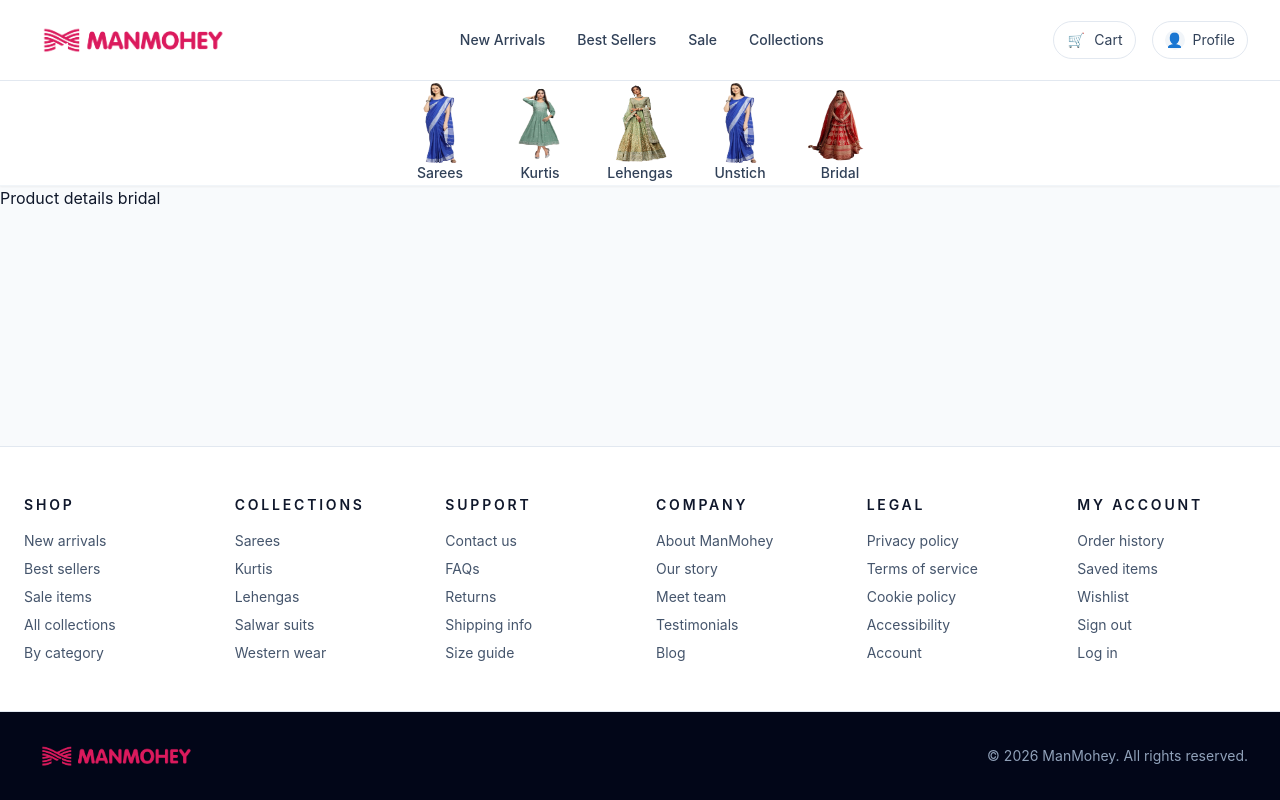
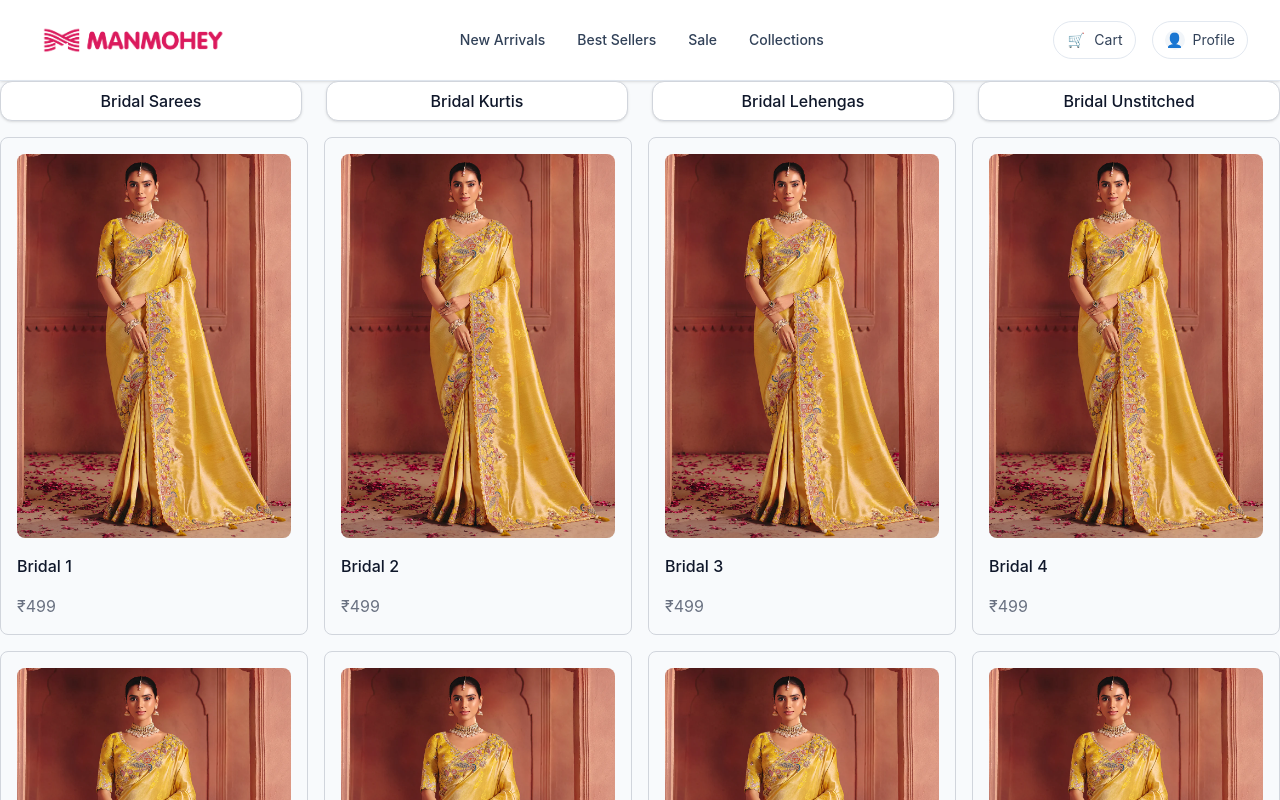
Before and after one commit to Satyam-Mittal2527/ManMohey, a Next.js app: page /collections/bridal in a window 1280 px wide. Shown: the top 800 px of the page. Built offline with nearby package versions, Linux system fonts and the light colour scheme.

Commit message:
Collections Added

```diff
--- /dev/null
+++ b/app/(webstie)/collections/[collectionsName]/Collection_header.tsx
@@ -0,0 +1,42 @@
+interface Header {
+    name: string;
+}
+
+interface CollectionHeaderProps {
+    HeaderList: Header[];
+}
+
+export default function CollectionHeader({
+    HeaderList,
+}: CollectionHeaderProps) {
+    return (
+
+        <button className="flex flex-row gap-6 h-10 w-full items-center text-body-2 ">
+            {HeaderList.map((header) => (
+                <div
+                    key={header.name}
+                    className="
+                            flex-1
+                            h-10
+                            rounded-xl
+                            border border-gray-300
+                            bg-white
+                            flex items-center justify-center
+                            cursor-pointer
+                            font-medium
+                            shadow-sm
+                            transition-all duration-300
+                            hover:-translate-y-1
+                            hover:shadow-lg
+                            hover:border-gray-600
+                            hover:bg-black
+                            hover:text-white
+                        "
+                    >
+                    {header.name}
+                </div>
+            ))}
+        </button>
+
+    );
+}
--- /dev/null
+++ b/app/(webstie)/collections/[collectionsName]/Product_grid.tsx
@@ -0,0 +1,25 @@
+interface Products {
+    name: string;
+    image: string;
+    price: string;
+}
+
+interface CollectionProductsrProps {
+    ProductsList: Products[]; // Replace 'any[]' with the actual type if available
+}
+
+export default function CollectionProducts({
+    ProductsList,
+}: CollectionProductsrProps) {
+    return (
+        <div className="grid grid-cols-1 md:grid-cols-2 lg:grid-cols-3 xl:grid-cols-4 gap-4">
+            {ProductsList.map((product) => (
+                <div key={product.name} className="flex flex-col gap-4 border border-gray-300 rounded-lg p-4">
+                    <img src={product.image} alt={product.name} className="w-full h-auto rounded-lg" />
+                    <div className="text-body-2 font-medium">{product.name}</div>
+                    <div className="text-body-3 text-gray-500">{product.price}</div>
+                </div>
+            ))}
+        </div>
+    );
+}
--- /dev/null
+++ b/app/(webstie)/collections/[collectionsName]/layout.tsx
@@ -0,0 +1,12 @@
+
+export default function ComponentLayout({
+    children,
+}: {
+    children: React.ReactNode
+}) {
+    return (
+    <div className="w-full flex justify-center items-center">
+            {children}
+    </div>
+    )
+}
--- a/app/(webstie)/collections/[collectionsName]/page.tsx
+++ b/app/(webstie)/collections/[collectionsName]/page.tsx
@@ -1,8 +1,92 @@
+import Collection_header from "./Collection_header";
+import CollectionProducts from "./Product_grid";
+const headerLists = {
+    sarees: [
+        { name: "Casual Saree" },
+        { name: "Formal Saree" },
+        { name: "Party Saree" },
+        { name: "Wedding Saree" },
+    ],
+
+    kurtis: [
+        { name: "Casual Kurtis" },
+        { name: "Formal Kurtis" },
+        { name: "Party Kurtis" },
+        { name: "Wedding Kurtis" },
+    ],
+
+    lehengas: [
+        { name: "Casual Lehengas" },
+        { name: "Formal Lehengas" },
+        { name: "Party Lehengas" },
+        { name: "Wedding Lehengas" },
+    ],
+
+    unstich: [
+        { name: "Casual Unstitched" },
+        { name: "Formal Unstitched" },
+        { name: "Party Unstitched" },
+        { name: "Wedding Unstitched" },
+    ],
+    bridal: [
+        { name: "Bridal Sarees" },
+        { name: "Bridal Kurtis" },
+        { name: "Bridal Lehengas" },
+        { name: "Bridal Unstitched" },
+    ]
+};
+
+const products_grid = {
+    sarees: Array.from({ length: 16 }, (_, index) => ({
+        name: `Saree ${index + 1}`,
+        image: "/Test_saree.png",
+        price: "₹999",
+    })),
+
+    kurtis: Array.from({ length: 16 }, (_, index) => ({
+        name: `Kurti ${index + 1}`,
+        image: "/Test_saree.png",
+        price: "₹799",
+    })),
+
+    lehengas: Array.from({ length: 16 }, (_, index) => ({
+        name: `Lehenga ${index + 1}`,
+        image: "/Test_saree.png",
+        price: "₹1999",
+    })),
+
+    unstich: Array.from({ length: 16 }, (_, index) => ({
+        name: `Unstitched ${index + 1}`,
+        image: "/Test_saree.png",
+        price: "₹499",
+    })),
+
+    bridal:  Array.from({ length: 16 }, (_, index) => ({
+        name: `Bridal ${index + 1}`,
+        image: "/Test_saree.png",
+        price: "₹499",
+    })),
+};
 export default async function Collection({
     params,
-}:{
-    params : Promise<{collectionsName: string}>;
-}){
+}: {
+    params: Promise<{ collectionsName: string }>;
+}) {
     const collectionName = (await params).collectionsName;
-    return <h1>Product details {collectionName}</h1>
+    const products = products_grid[collectionName as keyof typeof products_grid];
+    const headerList =headerLists[collectionName as keyof typeof headerLists];
+    return (
+        <>
+            <div className="flex flex-col gap-4 w-full">
+                <div>
+                    {headerList && (
+                        <Collection_header HeaderList={headerList} />
+                    )}
+                </div>
+                {products && (
+                    <CollectionProducts ProductsList={products} />
+                )}
+            </div>
+        </>
+    );
 }
--- a/app/_components/Header.tsx
+++ b/app/_components/Header.tsx
@@ -1,5 +1,12 @@
-export default function Header(){
+"use client"
+
+import { useState } from "react"
+import NavBar from "../(webstie)/_components/NavBar"
+export default function Header() {
+  const [isNavBarVisible, setIsNavBarVisible] = useState(false)
+
   return (
+    <div className="flex flex-col">
       <header className="bg-white border-b border-slate-200 shadow-sm">
         <div className="mx-auto flex max-w-7xl items-center justify-between px-4 py-4 sm:px-6 lg:px-8">
           <div className="flex items-center gap-3 text-slate-900">
@@ -12,9 +19,8 @@ export default function Header(){
             <a href="/newArrivals" className="hover:text-slate-900">New Arrivals</a>
             <a href="/bestSellers" className="hover:text-slate-900">Best Sellers</a>
             <a href="/sale" className="hover:text-slate-900">Sale</a>
-              <a href="/collections" className="hover:text-slate-900">Collections</a>
+            <button className="hover:text-slate-900" onClick={() => setIsNavBarVisible(!isNavBarVisible)}>Collections</button>
           </nav>
-
           <div className="flex items-center gap-4 text-sm text-slate-700">
             <a href="/cart" className="flex items-center gap-2 rounded-full border border-slate-200 px-3 py-2 hover:border-slate-300 hover:text-slate-900">
               <span className="inline-flex h-5 w-5 items-center justify-center text-slate-500">🛒</span>
@@ -27,6 +33,9 @@ export default function Header(){
           </div>
         </div>
       </header>
-
+      <div className={`block md:${isNavBarVisible ? "block" : "hidden"}`}>
+        <NavBar />
+      </div>
+    </div>
   )
 }
--- a/app/layout.tsx
+++ b/app/layout.tsx
@@ -1,7 +1,6 @@
 import "./globals.css";
 import Header from "./_components/Header";
 import Footer from "./_components/Footer";
-import NavBar from "./(webstie)/_components/NavBar";
 export const metadata = {
   title: "ManMohey",
   description: "ManMohey Clothing Website",
@@ -19,7 +18,6 @@ export default function RootLayout({
     <html lang="en">
       <body className="min-h-screen flex flex-col bg-slate-50 text-slate-900">
         <Header />
-        <NavBar />
         <main className="flex-1">
           {children}
         </main>
```
Also changed, not shown: public/Test_saree.png (added). Lines whose indentation alone changed are shown as unchanged.
